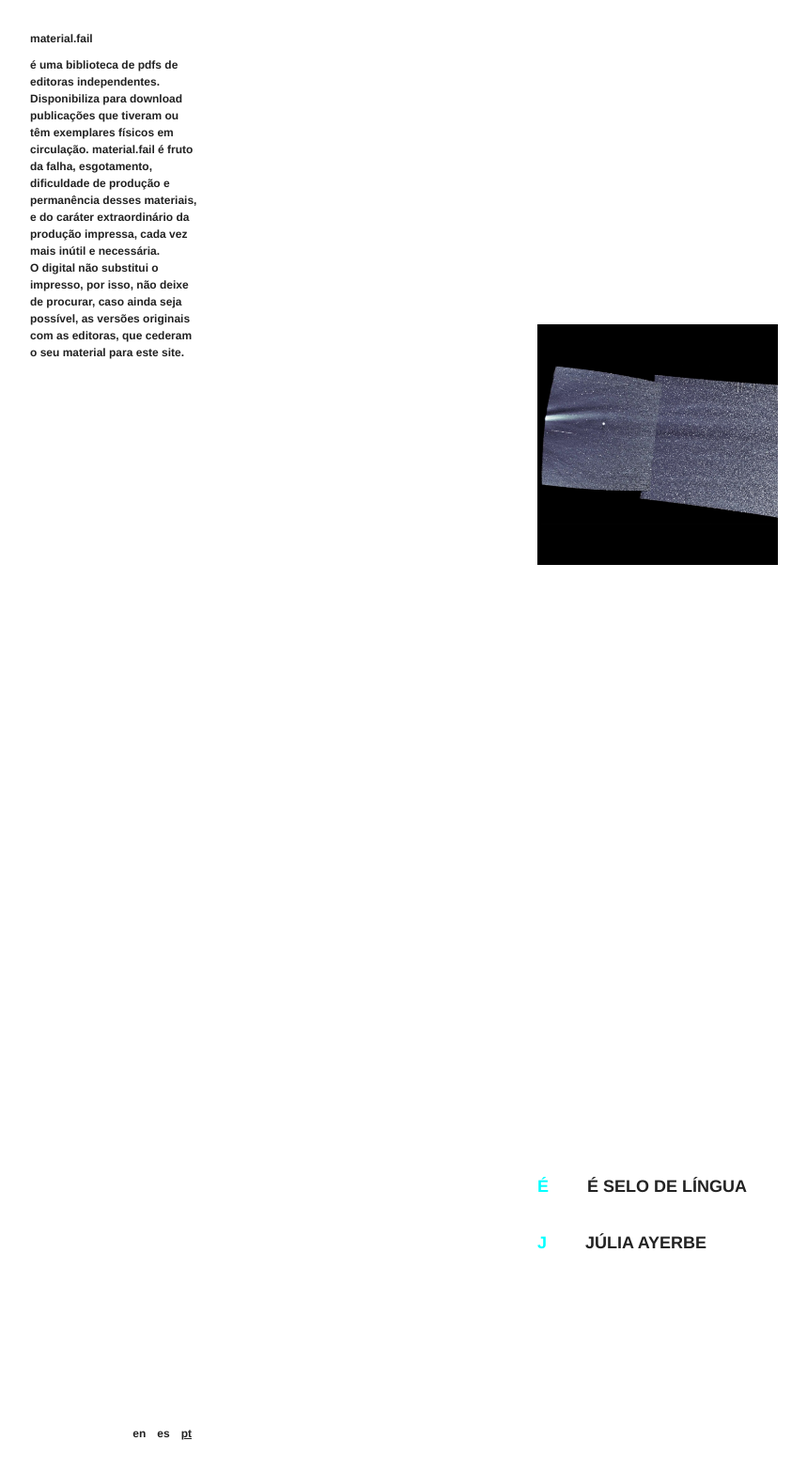
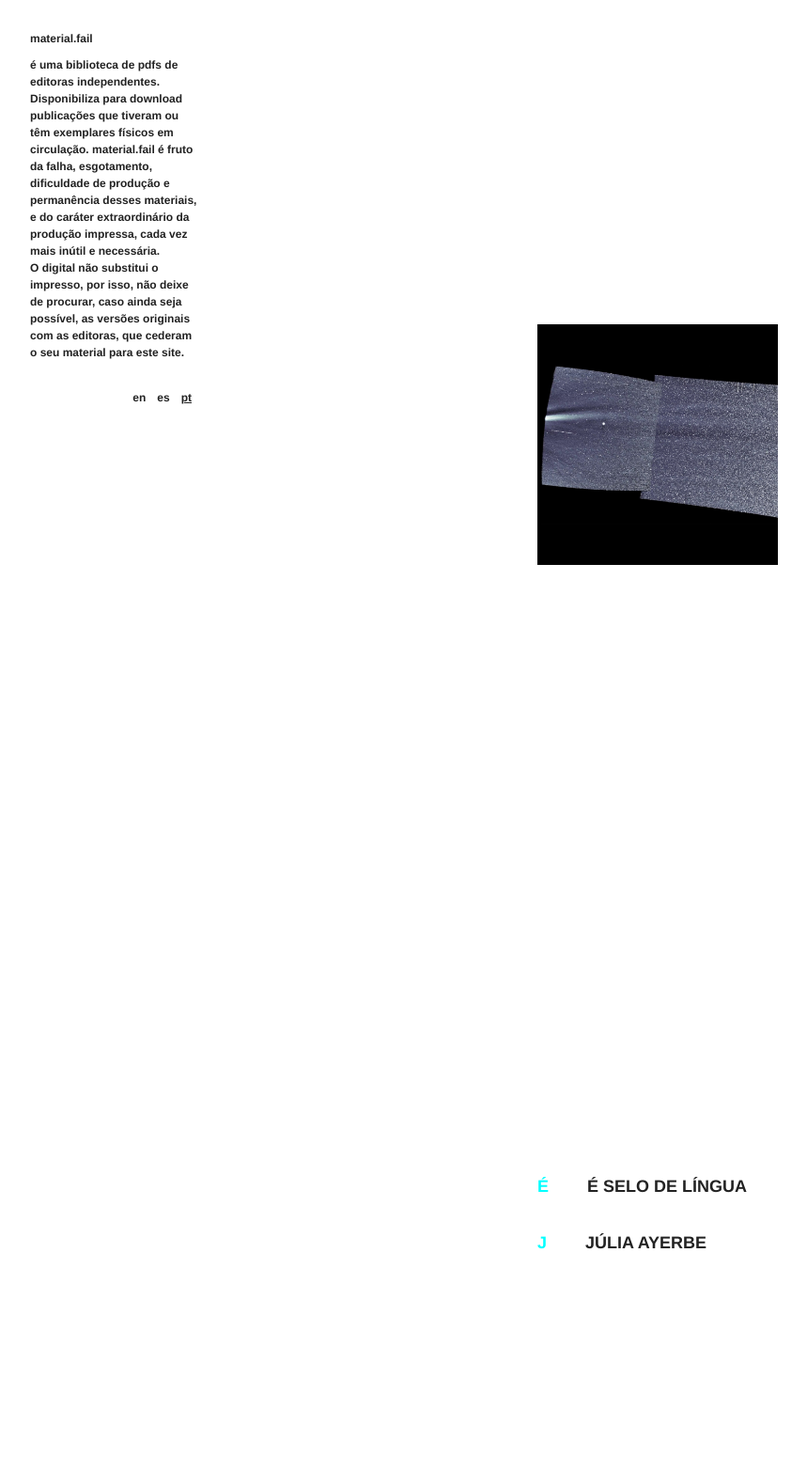
Before and after one commit to material-fail/material.fail, a Jekyll site: the page built from _pages/index.md, in a window 1280 px wide. Shown: the whole page at 94% size, without its empty margins (8-867 px from the left). Built offline with Jekyll 4.4.1, drawn with Linux system fonts in a browser that asks for light colours; nearby versions of some CDN libraries.

Commit message:
makes language up again

```diff
--- a/_layouts/home.html
+++ b/_layouts/home.html
@@ -26,14 +26,16 @@
                 <a class="publisher-link" href={{ page.site }} target="_blank">{{ page.site }}</a>
               {% endif %}
             </div>
-          </div>
 
-          <div class="info-container-bottom">
             <div class="info-languages">
               <div class="language-selector">en</div>
               <div class="language-selector">es</div>
               <div class="language-selector">pt</div>
             </div>
+          </div>
+
+          <div class="info-container-bottom">
+            <!-- links to about pages etc -->
           </div>
 
         </div>
```
